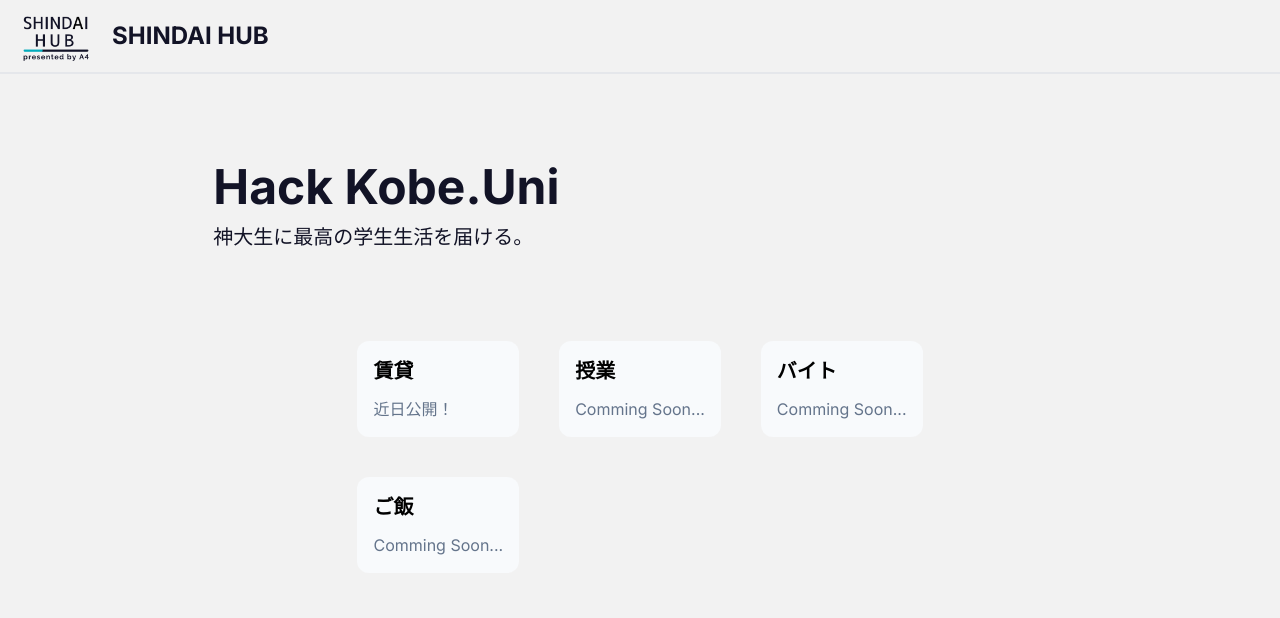
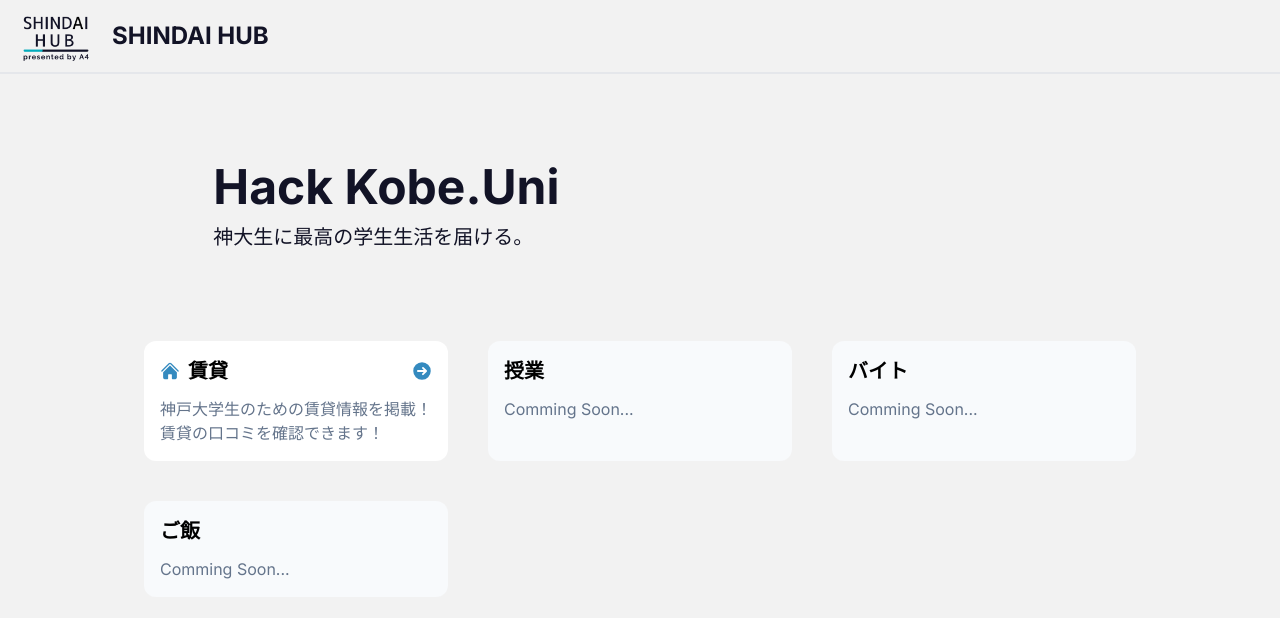
Before and after one commit to A4-dev-team/shindaihub, a Next.js app: page / in a window 1280 px wide. Shown: the top 618 px of the page. Built offline with nearby package versions, Linux system fonts and the light colour scheme.

Commit message:
[update]賃貸情報の更新 賃貸をリリースできるのでサイトに飛べるように変更

```diff
--- a/app/page.tsx
+++ b/app/page.tsx
@@ -22,10 +22,14 @@ export default function Home() {
                 {/* それぞれへのリンク */}
                 <div className="grid grid-cols-1 sm:grid-cols-2 md:grid-cols-3 gap-8 sm:gap-10">
                     <ServiceBlock
-                        disabled={true}
+                        disabled={false}
                         serviceName="賃貸"
-                        // TODO: 賃貸のURLを修正する
-                        textContent={["近日公開！"]}
+                        icon={<HomeIcon className="h-10 w-10" />}
+                        url="https://shindaihub-rentalhouse.glide.page/"
+                        textContent={[
+                            "神戸大学生のための賃貸情報を掲載！",
+                            "賃貸の口コミを確認できます！",
+                        ]}
                     />
                     <ServiceBlock
                         serviceName="授業"
```
